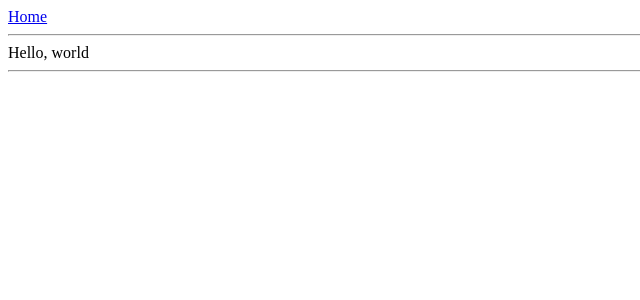
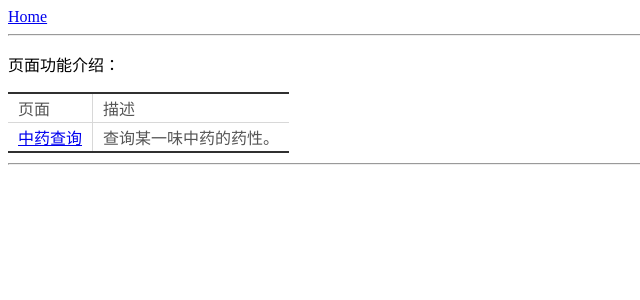
Before and after one commit to fanhongtao/ZhongYi, a Flask app: page / in a window 1280 px wide. Shown: the top 300 px of the page, without its empty margins (0-640 px from the left). Run offline with Flask 2, Linux system fonts and the light colour scheme.

Commit message:
1. 添加css 2. 添加 中药查询 界面（空白页）

```diff
--- /dev/null
+++ b/web/app/static/css/style.css
@@ -0,0 +1,9 @@
+
+/* Table */
+table       { border-collapse: collapse; margin: 10px 0 10px; padding: 0; border-top: 2px solid #303030; border-bottom: 2px solid #303030; }
+table th    { background: #c3c3c3; padding: 2px 10px; }
+table tr    { background-color: #fff; border-top: 1px solid #d8d8d8; margin: 0; padding: 0; }
+table tr:nth-child(2n)   { background: #E5EAED; }
+table tr th, table tr td   { border: 1px solid #d8d8d8; margin: 0; padding: 2px 10px; text-align: left; color: #555; }
+table tr th:first-child, table tr td:first-child  { border-left: none; }
+table tr th:last-child, table tr td:last-child { border-right: none; }
--- a/web/app/templates/include/head.html
+++ b/web/app/templates/include/head.html
@@ -5,4 +5,5 @@
   {% else %}
     <title>中医、中药</title>
   {% endif %}
+  <link rel="stylesheet" type="text/css" href="{{ url_for('static', filename='css/style.css') }}">
 </head>
--- a/web/app/templates/index.html
+++ b/web/app/templates/index.html
@@ -1,4 +1,14 @@
 {% extends "base.html" %}
 {% block content %}
-Hello, world
+
+<p>页面功能介绍：</p>
+
+<table>
+<thead>
+<tr><td>页面</td><td>描述</td></tr>
+</thead>
+<tbody>
+<tr><td><a href="/zhongyaochaxun">中药查询</a></td><td>查询某一味中药的药性。</td></tr>
+</tbody>
+</table>
 {% endblock %}
--- a/web/app/views.py
+++ b/web/app/views.py
@@ -6,3 +6,7 @@ from app import app
 def index():
     return render_template("index.html",
         title = 'Home')
+
+@app.route('/zhongyaochaxun')
+def zhongyaochaxun():
+    return render_template("zhongyaochaxun.html")
```
Also changed, not shown: web/app/templates/zhongyaochaxun.html (added, +9 -0 lines).
